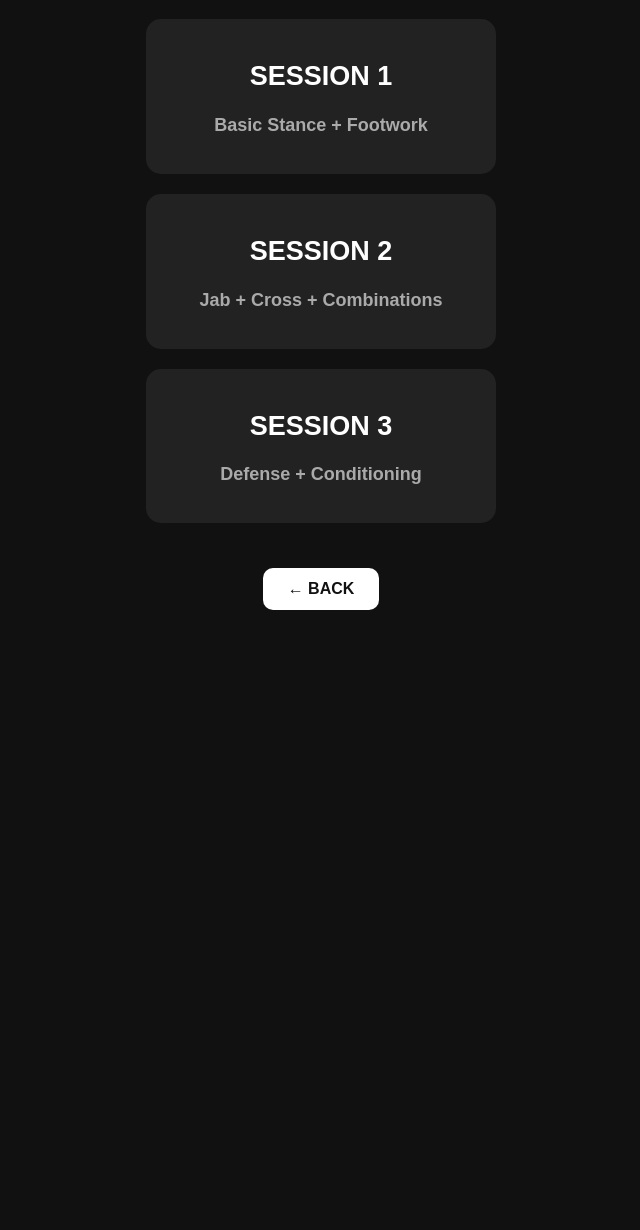
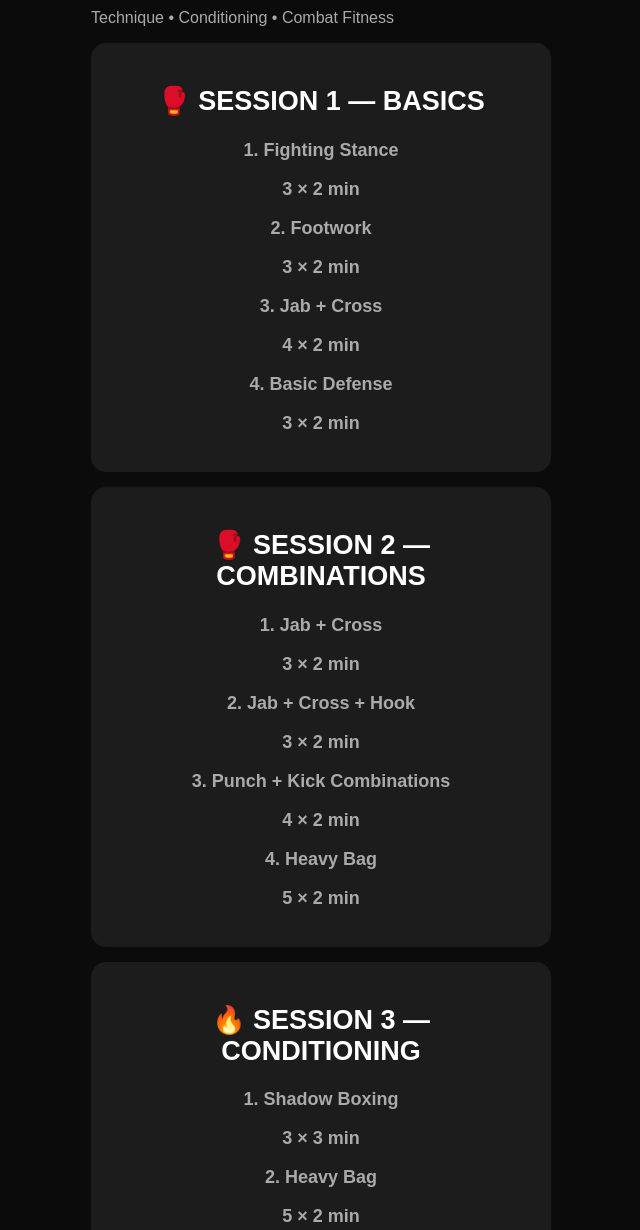
Before and after one commit to bolbolbenabdallah22-code/Bolbol-, a plain HTML site: page kickboxing.html in a window 1280 px wide. Shown: the part 102-1332 px from the top of the page, without its empty margins (319-959 px from the left). Before the commit the page ends 800 px from the top, so only its background shows below. Drawn offline with Linux system fonts and the light colour scheme.

Commit message:
Update kickboxing.html

```diff
--- a/kickboxing.html
+++ b/kickboxing.html
@@ -6,43 +6,8 @@
     <meta name="viewport" content="width=device-width, initial-scale=1.0">
 
     <title>Kick Boxing - Coach Bilel</title>
-<link rel="stylesheet" href="style.css">
-    <style>
-        body {
-            margin: 0;
-            font-family: Arial, sans-serif;
-            background: #111;
-            color: white;
-            text-align: center;
-        }
 
-        .container {
-            padding: 40px 20px;
-        }
-
-        h1 {
-            font-size: 32px;
-        }
-
-        .session {
-            background: #222;
-            margin: 20px auto;
-            padding: 20px;
-            max-width: 350px;
-            border-radius: 15px;
-        }
-
-        .back {
-            display: inline-block;
-            margin-top: 25px;
-            padding: 12px 25px;
-            background: white;
-            color: #111;
-            text-decoration: none;
-            border-radius: 10px;
-            font-weight: bold;
-        }
-    </style>
+    <link rel="stylesheet" href="style.css">
 </head>
 
 <body>
@@ -51,20 +16,75 @@
 
         <h1>🥊 KICK BOXING</h1>
 
-        <div class="session">
-            <h2>SESSION 1</h2>
-            <p>Basic Stance + Footwork</p>
+        <p>Technique • Conditioning • Combat Fitness</p>
+
+
+        <div class="day">
+
+            <h2>🥊 SESSION 1 — BASICS</h2>
+
+            <p>1. Fighting Stance</p>
+            <p>3 × 2 min</p>
+
+            <p>2. Footwork</p>
+            <p>3 × 2 min</p>
+
+            <p>3. Jab + Cross</p>
+            <p>4 × 2 min</p>
+
+            <p>4. Basic Defense</p>
+            <p>3 × 2 min</p>
+
         </div>
 
-        <div class="session">
-            <h2>SESSION 2</h2>
-            <p>Jab + Cross + Combinations</p>
+
+        <div class="day">
+
+            <h2>🥊 SESSION 2 — COMBINATIONS</h2>
+
+            <p>1. Jab + Cross</p>
+            <p>3 × 2 min</p>
+
+            <p>2. Jab + Cross + Hook</p>
+            <p>3 × 2 min</p>
+
+            <p>3. Punch + Kick Combinations</p>
+            <p>4 × 2 min</p>
+
+            <p>4. Heavy Bag</p>
+            <p>5 × 2 min</p>
+
         </div>
 
-        <div class="session">
-            <h2>SESSION 3</h2>
-            <p>Defense + Conditioning</p>
+
+        <div class="day">
+
+            <h2>🔥 SESSION 3 — CONDITIONING</h2>
+
+            <p>1. Shadow Boxing</p>
+            <p>3 × 3 min</p>
+
+            <p>2. Heavy Bag</p>
+            <p>5 × 2 min</p>
+
+            <p>3. Burpees</p>
+            <p>3 × 10 reps</p>
+
+            <p>4. Jump Rope</p>
+            <p>5 × 2 min</p>
+
         </div>
+
+
+        <div class="day">
+
+            <h2>⏱️ REST</h2>
+
+            <p>Between rounds: 60–90 sec</p>
+            <p>Between exercises: 60 sec</p>
+
+        </div>
+
 
         <a class="back" href="programs.html">
             ← BACK
@@ -74,4 +94,4 @@
 
 </body>
 
-      </html>
+</html>
```
